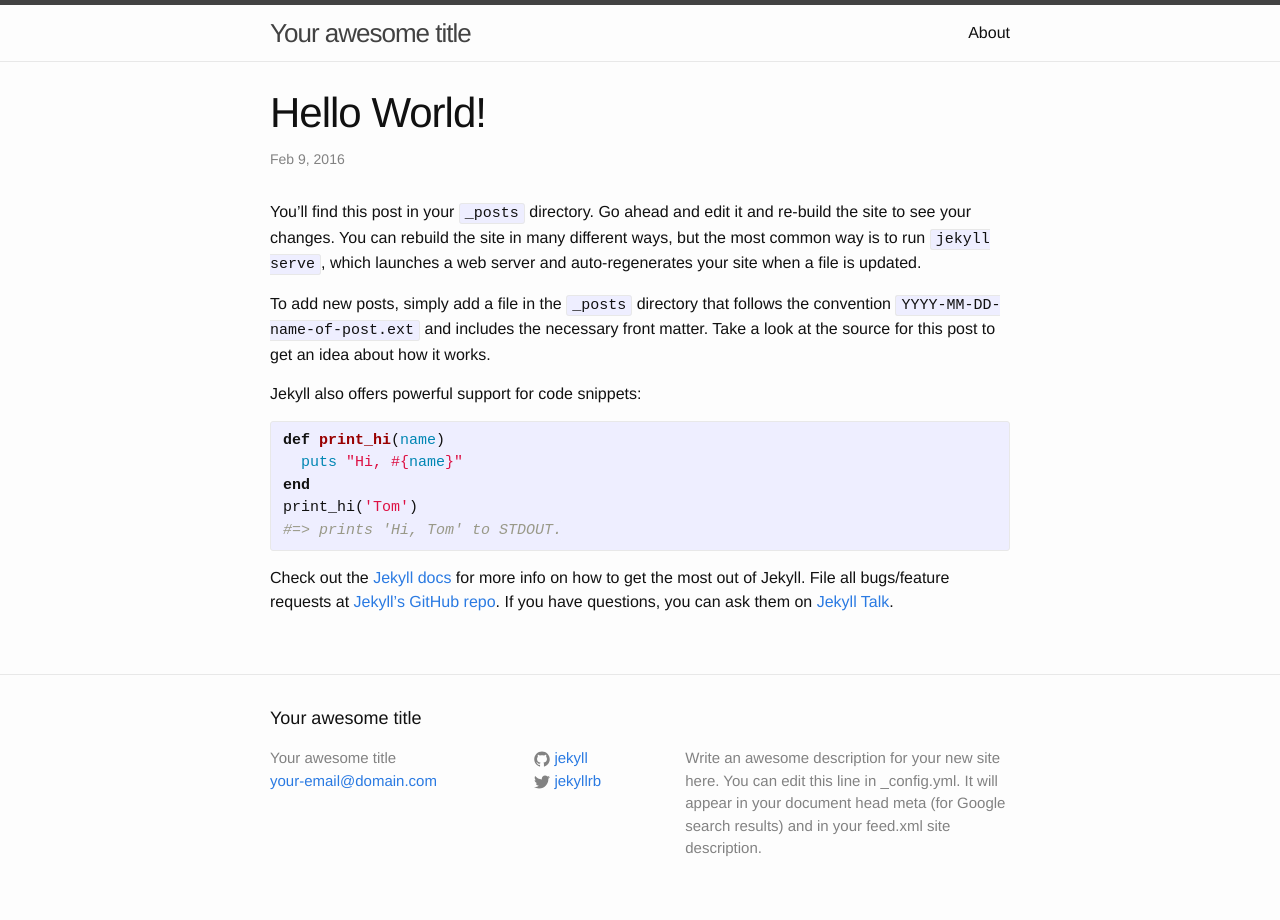
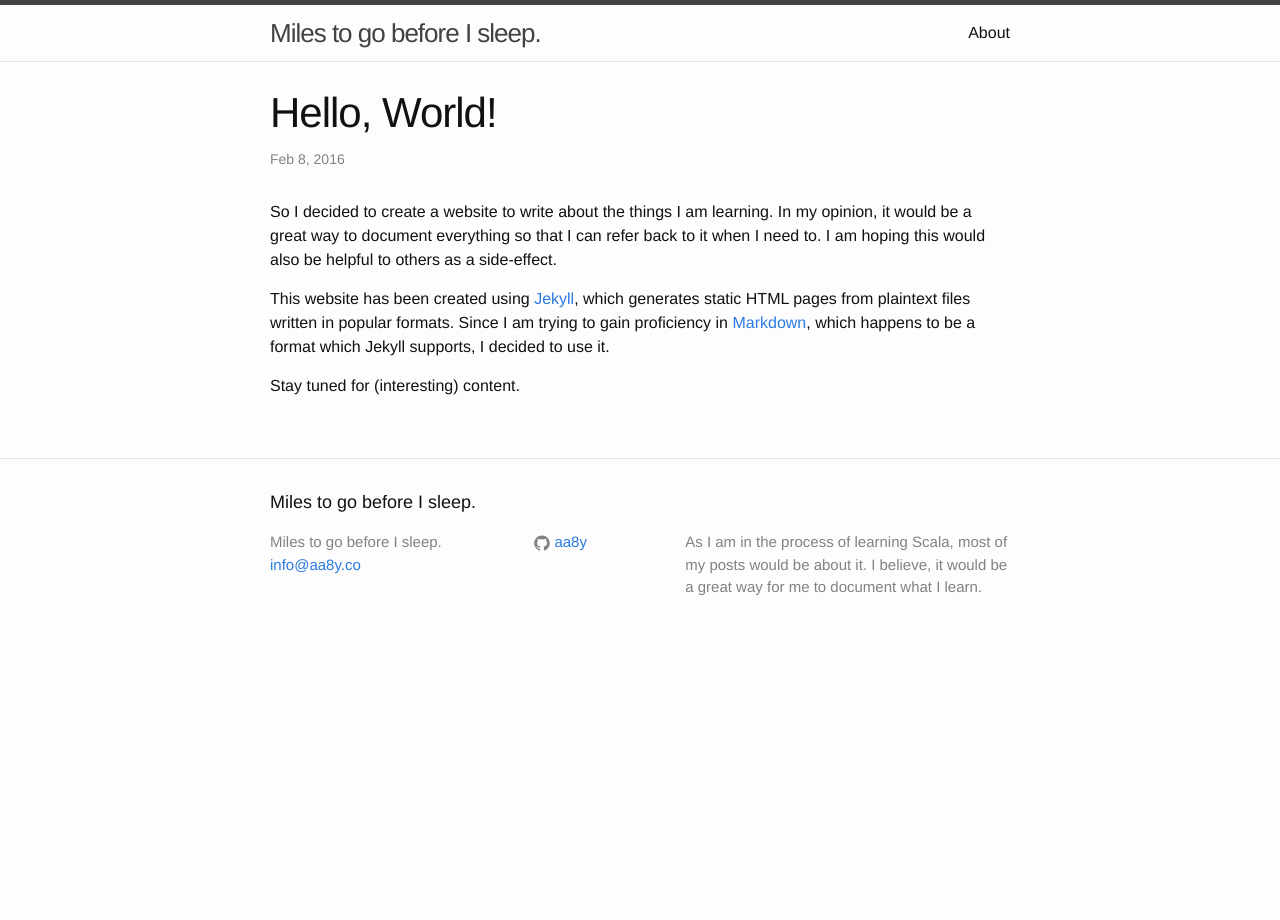
Before and after one commit to aa8y/aa8y.github.io, a Jekyll site: the page built from _posts/2016-02-08-hello-world.markdown, in a window 1280 px wide. Built offline with Jekyll 4.4.1, drawn with Linux system fonts in a browser that asks for light colours.

Commit message:
Hello, World!

```diff
--- a/_config.yml
+++ b/_config.yml
@@ -6,16 +6,15 @@
 # 'jekyll serve'. If you change this file, please restart the server process.
 
 # Site settings
-title: Your awesome title
-email: your-email@domain.com
+title: Miles to go before I sleep.
+email: info@aa8y.co
 description: > # this means to ignore newlines until "baseurl:"
-  Write an awesome description for your new site here. You can edit this
-  line in _config.yml. It will appear in your document head meta (for
-  Google search results) and in your feed.xml site description.
+  As I am in the process of learning Scala, most of
+  my posts would be about it. I believe, it would be a great way for me to
+  document what I learn.
 baseurl: "" # the subpath of your site, e.g. /blog
-url: "http://yourdomain.com" # the base hostname & protocol for your site
-twitter_username: jekyllrb
-github_username:  jekyll
+url: "http://aa8y.co" # the base hostname & protocol for your site
+github_username: aa8y
 
 # Build settings
 markdown: kramdown
--- a/_posts/2016-02-08-hello-world.markdown
+++ b/_posts/2016-02-08-hello-world.markdown
@@ -1,25 +1,11 @@
 ---
 layout: post
-title:  "Hello World!"
-date:   2016-02-08 19:20:26 -0700
-categories: jekyll update
+title:  "Hello, World!"
+date:   2016-02-08
+categories: []
 ---
-You’ll find this post in your `_posts` directory. Go ahead and edit it and re-build the site to see your changes. You can rebuild the site in many different ways, but the most common way is to run `jekyll serve`, which launches a web server and auto-regenerates your site when a file is updated.
+So I decided to create a website to write about the things I am learning. In my opinion, it would be a great way to document everything so that I can refer back to it when I need to. I am hoping this would also be helpful to others as a side-effect.
 
-To add new posts, simply add a file in the `_posts` directory that follows the convention `YYYY-MM-DD-name-of-post.ext` and includes the necessary front matter. Take a look at the source for this post to get an idea about how it works.
+This website has been created using [Jekyll](http://www.jekyllrb.com), which generates static HTML pages from plaintext files written in popular formats. Since I am trying to gain proficiency in [Markdown](https://en.wikipedia.org/wiki/Markdown), which happens to be a format which Jekyll supports, I decided to use it.
 
-Jekyll also offers powerful support for code snippets:
-
-{% highlight ruby %}
-def print_hi(name)
-  puts "Hi, #{name}"
-end
-print_hi('Tom')
-#=> prints 'Hi, Tom' to STDOUT.
-{% endhighlight %}
-
-Check out the [Jekyll docs][jekyll-docs] for more info on how to get the most out of Jekyll. File all bugs/feature requests at [Jekyll’s GitHub repo][jekyll-gh]. If you have questions, you can ask them on [Jekyll Talk][jekyll-talk].
-
-[jekyll-docs]: http://jekyllrb.com/docs/home
-[jekyll-gh]:   https://github.com/jekyll/jekyll
-[jekyll-talk]: https://talk.jekyllrb.com/
+Stay tuned for (interesting) content.
```
Also changed, not shown: _posts/2016-02-08-welcome-to-jekyll.markdown (deleted, +0 -25 lines), about.md (+2 -8 lines).
